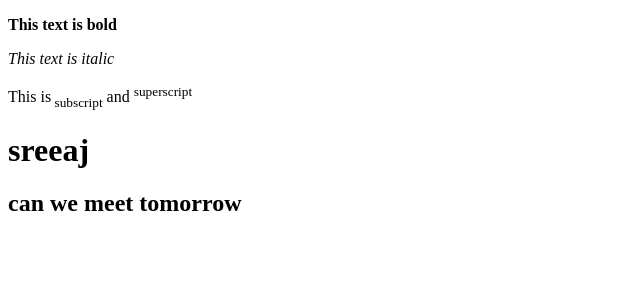
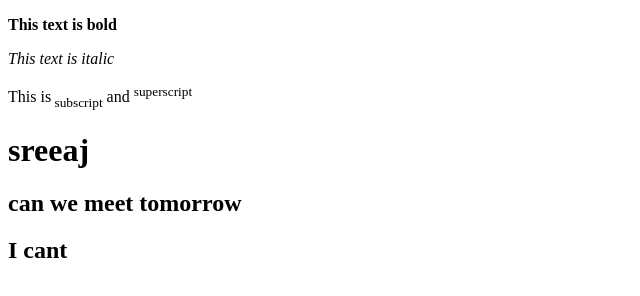
Before and after one commit to sreerajkodakkad/gitWithDate, a plain HTML site: page index.html in a window 1280 px wide. Shown: the full height of the page, 0-640 px from the left. Drawn offline with Linux system fonts and the light colour scheme.

Commit message:
negative answer in master

```diff
--- a/index.html
+++ b/index.html
@@ -7,6 +7,7 @@
 <p>This is<sub> subscript</sub> and <sup>superscript</sup></p>
 <h1>sreeaj</h1>
 <h2>can we meet tomorrow</h2>
+<h2>I cant</h2>
 
 </body>
 </html>
```
